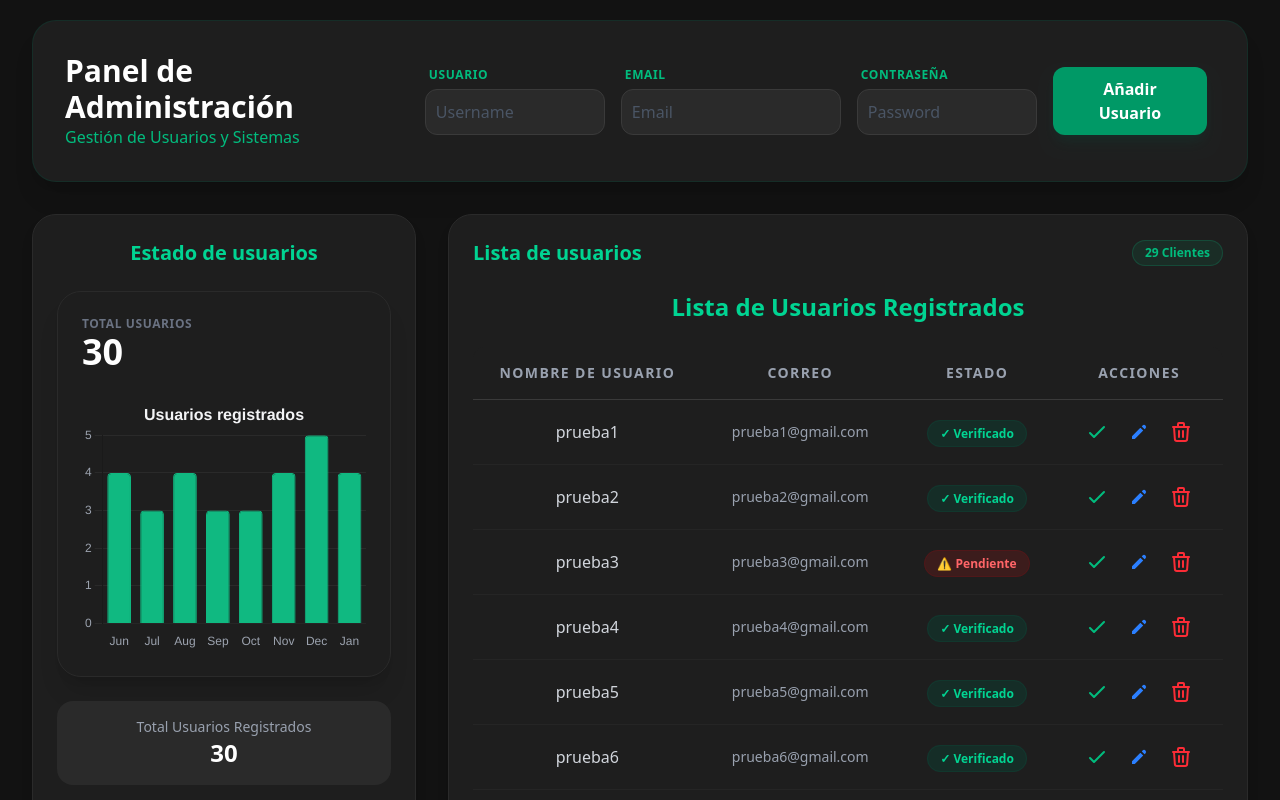
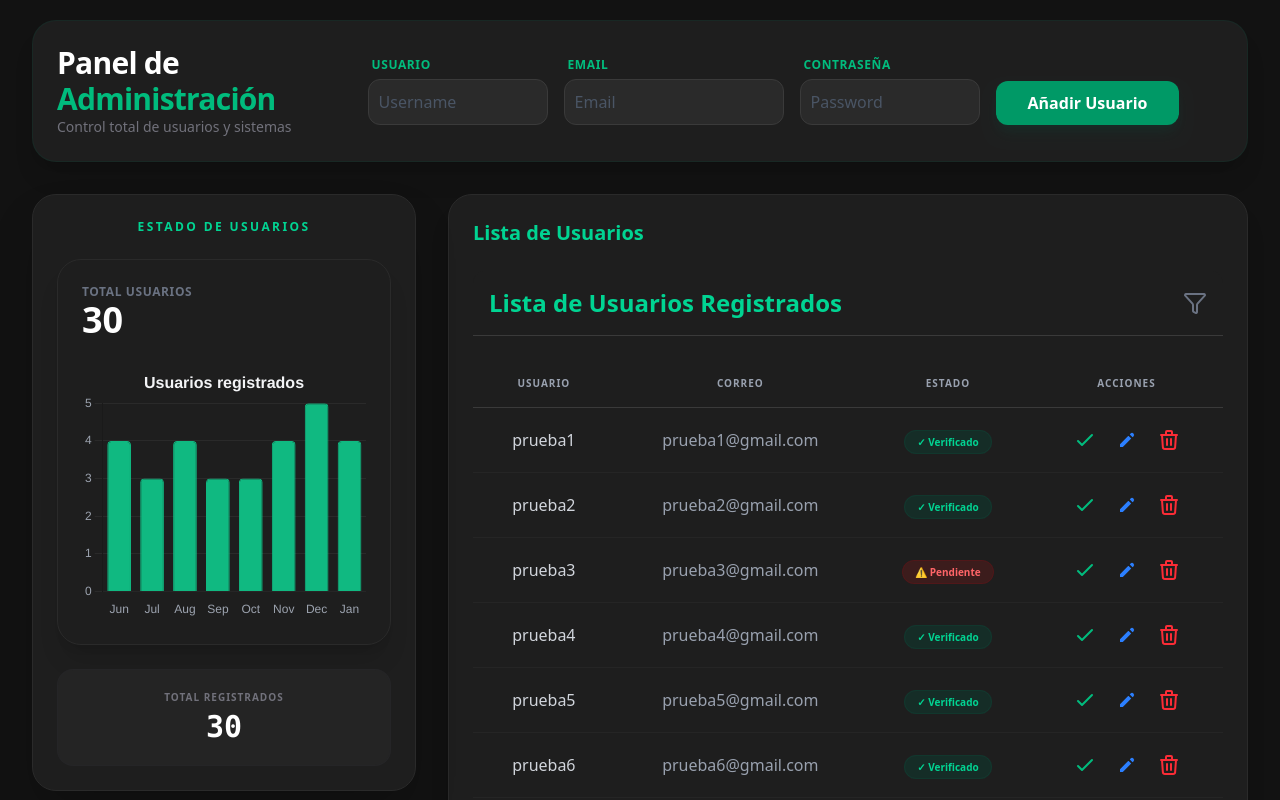
Before and after one commit to DoubleLiFFt/examen, a React (Vite) app: page /AdminView in a window 1280 px wide. Shown: the part 140-940 px from the top of the page. Built offline with nearby package versions, Linux system fonts and the light colour scheme.

Commit message:
Cambios completos en la gráfica y AdminView

```diff
--- a/src/Components/Admin/FiltrosUsuarios.tsx
+++ b/src/Components/Admin/FiltrosUsuarios.tsx
@@ -7,7 +7,7 @@ interface PropsFiltro {
 export default function FiltroUsuarios({ alFiltrar }: PropsFiltro) {
     const [rolSeleccionado, setRolSeleccionado] = useState("-1");
 
-    const roles = ["Administrador", "Usuario", "Auditor"];
+    const roles = ["Administrador", "Usuario"];
 
     return (
         <div className="mb-6 px-4">
--- a/src/Components/Admin/TableUserAdmin.tsx
+++ b/src/Components/Admin/TableUserAdmin.tsx
@@ -1,44 +1,63 @@
 import { usersAccounts } from "../types/Users";
+import { Funnel } from "lucide-react";
+import GestionUsuarios from "./GestionUsuarios.tsx";
 
-export default function TableUsersAdmin() {
+interface tableAdmin {
+    menuAbierto: boolean,
+    setMenuAbierto: (valor: boolean) => void
+}
+
+export default function TableUsersAdmin({ menuAbierto, setMenuAbierto }: tableAdmin) {
+
+    function handleClick() {
+        setMenuAbierto(!menuAbierto);
+    }
+
     return (
         <div className="flex flex-col gap-6 w-full h-full">
-            <h1 className="text-xl md:text-2xl font-bold text-center text-emerald-400">
-                Lista de Usuarios Registrados
+            {/* Cabecera de la tabla con el Funnel siempre visible */}
+            <div className="flex justify-between items-center bg-[#1e1e1e] p-4 rounded-t-xl border-b border-[#3a3a3a]">
+                <h1 className="text-xl md:text-2xl font-bold text-emerald-400">
+                    {menuAbierto ? "Gestión Avanzada" : "Lista de Usuarios Registrados"}
                 </h1>
-            <div className="w-full overflow-x-auto rounded-xl">
-                <table className="w-full text-left border-collapse bg-[#1e1e1e]">
+                <Funnel
+                    onClick={handleClick}
+                    className={`cursor-pointer transition-all duration-300 ${
+                        menuAbierto ? 'text-emerald-500 scale-110' : 'text-gray-500 hover:text-emerald-400'
+                    }`}
+                    size={24}
+                />
+            </div>
+
+            <div className="w-full">
+                {menuAbierto ? (
+                    <div className="animate-in fade-in zoom-in duration-300">
+                        <GestionUsuarios />
+                    </div>
+                ) : (
+                    <div className="overflow-x-auto rounded-b-xl bg-[#1e1e1e] animate-in fade-in duration-300">
+                        <table className="w-full text-left border-collapse">
                             <thead>
-                    <tr className="border-b border-[#3a3a3a] text-gray-400 text-xs md:text-sm uppercase tracking-widest">
-                        <th className="px-4 md:px-6 py-4 font-semibold text-center">Nombre de Usuario</th>
-                        <th className="px-4 md:px-6 py-4 font-semibold text-center hidden sm:table-cell">Correo</th>
-                        <th className="px-4 md:px-6 py-4 font-semibold text-center">Estado</th>
-                        <th className="px-4 md:px-6 py-4 font-semibold text-center">Acciones</th>
+                            <tr className="text-gray-400 text-[10px] uppercase tracking-widest font-bold border-b border-[#3a3a3a]">
+                                <th className="px-6 py-4 text-center">Usuario</th>
+                                <th className="px-6 py-4 hidden sm:table-cell text-center">Correo</th>
+                                <th className="px-6 py-4 text-center">Estado</th>
+                                <th className="px-6 py-4 text-center">Acciones</th>
                             </tr>
                             </thead>
                             <tbody className="text-gray-300">
-                    {usersAccounts.map((Users) => (
-                        <tr
-                            key={Users.id}
-                            className="border-b border-[#252525] hover:bg-[#252525]/50 transition-colors group"
-                        >
-                            <td className="px-4 md:px-6 py-4 text-center font-medium">
-                                <span className="text-sm md:text-base block">{Users.username}</span>
-                                <span className="text-[10px] text-gray-500 sm:hidden block mt-1">{Users.email}</span>
-                            </td>
-                            <td className="px-4 md:px-6 py-4 text-center text-gray-400 hidden sm:table-cell text-sm">
-                                {Users.email}
-                            </td>
-                            <td className="px-4 md:px-6 py-4 text-center">
-                                {Users.emailVerified ? (
-                                    <span className="bg-emerald-900/30 text-emerald-400 px-2 md:px-3 py-1 rounded-full text-[10px] md:text-xs font-bold border border-emerald-800/20 whitespace-nowrap">
-                                            ✓ Verificado
+                            {usersAccounts.map((user) => (
+                                <tr key={user.id} className="border-b border-[#252525] hover:bg-[#252525]/50 transition-colors">
+                                    <td className="px-6 py-4 text-center font-medium">{user.username}</td>
+                                    <td className="px-6 py-4 hidden sm:table-cell text-center text-gray-400">{user.email}</td>
+                                    <td className="px-6 py-4 text-center">
+                                            <span className={`px-3 py-1 rounded-full text-[10px] font-bold border ${
+                                                user.emailVerified
+                                                    ? "bg-emerald-900/30 text-emerald-400 border-emerald-800/20"
+                                                    : "bg-red-900/30 text-red-400 border-red-800/20"
+                                            }`}>
+                                                {user.emailVerified ? "✓ Verificado" : "⚠ Pendiente"}
                                             </span>
-                                ) : (
-                                    <span className="bg-red-900/30 text-red-400 px-2 md:px-3 py-1 rounded-full text-[10px] md:text-xs font-bold border border-red-800/20 whitespace-nowrap">
-                                            ⚠ Pendiente
-                                        </span>
-                                )}
                                     </td>
                                     <td className="px-4 md:px-6 py-4">
                                         <div className="flex justify-center items-center gap-2 md:gap-3">
@@ -64,6 +83,8 @@ export default function TableUsersAdmin() {
                             </tbody>
                         </table>
                     </div>
+                )}
+            </div>
         </div>
     );
 }
--- a/src/Components/types/RolUsers.ts
+++ b/src/Components/types/RolUsers.ts
@@ -2,59 +2,54 @@ export type RolUsers = {
     username: string;
     email: string;
     rol: string;
-
 };
 
 export const usersAccounts: RolUsers[] = [
-    // MES 1: JUNIO 2025
-    { username: "prueba1", email: "prueba1@gmail.com", rol: "Usuario" },
-    { username: "prueba2", email: "prueba2@gmail.com", rol: "Usuario" },
-    { username: "prueba3", email: "prueba3@gmail.com", rol: "Usuario" },
-    { username: "prueba4", email: "prueba4@gmail.com", rol: "Usuario" },
+    // JUNIO 2025
+    { email: "prueba1@gmail.com", username: "prueba1", rol: "Usuario" },
+    { email: "prueba2@gmail.com", username: "prueba2", rol: "Usuario" },
+    { email: "prueba3@gmail.com", username: "prueba3", rol: "Usuario" },
+    { email: "prueba4@gmail.com", username: "prueba4", rol: "Usuario" },
 
-    // MES 2: JULIO 2025
-    { username: "prueba5", email: "prueba5@gmail.com", rol: "Usuario" },
-    { username: "prueba6", email: "prueba6@gmail.com", rol: "Usuario" },
-    { username: "prueba7", email: "prueba7@gmail.com", rol: "Usuario" },
-    { username: "prueba8", email: "prueba8@gmail.com", rol: "Usuario" },
+    // JULIO 2025
+    { email: "prueba5@gmail.com", username: "prueba5", rol: "Usuario" },
+    { email: "prueba6@gmail.com", username: "prueba6", rol: "Usuario" },
+    { email: "prueba7@gmail.com", username: "prueba7", rol: "Usuario" },
 
-    // MES 3: AGOSTO 2025
-    { username: "prueba9", email: "prueba9@gmail.com", rol: "Usuario" },
-    { username: "prueba10", email: "prueba10@gmail.com", rol: "Usuario" },
-    { username: "prueba11", email: "prueba11@gmail.com", rol: "Usuario" },
-    { username: "prueba12", email: "prueba12@gmail.com", rol: "Usuario" },
+    // AGOSTO 2025
+    { email: "prueba8@gmail.com", username: "prueba8", rol: "Usuario" },
+    { email: "prueba9@gmail.com", username: "prueba9", rol: "Usuario" },
+    { email: "prueba10@gmail.com", username: "prueba10", rol: "Usuario" },
+    { email: "prueba11@gmail.com", username: "prueba11", rol: "Usuario" },
 
-    // MES 4: SEPTIEMBRE 2025
-    { username: "prueba13", email: "prueba13@gmail.com", rol: "Usuario" },
-    { username: "prueba14", email: "prueba14@gmail.com", rol: "Usuario" },
-    { username: "prueba15", email: "prueba15@gmail.com", rol: "Usuario" },
-    { username: "prueba16", email: "prueba16@gmail.com", rol: "Usuario" },
+    // SEPTIEMBRE 2025
+    { email: "prueba12@gmail.com", username: "prueba12", rol: "Usuario" },
+    { email: "prueba13@gmail.com", username: "prueba13", rol: "Usuario" },
+    { email: "prueba14@gmail.com", username: "prueba14", rol: "Usuario" },
 
-    // MES 5: OCTUBRE 2025
-    { username: "prueba17", email: "prueba17@gmail.com", rol: "Usuario" },
-    { username: "prueba18", email: "prueba18@gmail.com", rol: "Usuario" },
-    { username: "prueba19", email: "prueba19@gmail.com", rol: "Usuario" },
-    { username: "prueba20", email: "prueba20@gmail.com", rol: "Usuario" },
+    // OCTUBRE 2025
+    { email: "prueba15@gmail.com", username: "prueba15", rol: "Usuario" },
+    { email: "prueba16@gmail.com", username: "prueba16", rol: "Usuario" },
+    { email: "prueba17@gmail.com", username: "prueba17", rol: "Usuario" },
 
-    // MES 6: NOVIEMBRE 2025
-    { username: "prueba21", email: "prueba21@gmail.com", rol: "Usuario" },
-    { username: "prueba22", email: "prueba22@gmail.com", rol: "Usuario" },
-    { username: "prueba23", email: "prueba23@gmail.com", rol: "Usuario" },
-    { username: "prueba24", email: "prueba24@gmail.com", rol: "Usuario" },
+    // NOVIEMBRE 2025
+    { email: "prueba18@gmail.com", username: "prueba18", rol: "Usuario" },
+    { email: "prueba19@gmail.com", username: "prueba19", rol: "Usuario" },
+    { email: "prueba20@gmail.com", username: "prueba20", rol: "Usuario" },
+    { email: "prueba21@gmail.com", username: "prueba21", rol: "Usuario" },
 
-    // MES 7: DICIEMBRE 2025
-    { username: "prueba25", email: "prueba25@gmail.com", rol: "Usuario" },
-    { username: "prueba26", email: "prueba26@gmail.com", rol: "Usuario" },
-    { username: "prueba27", email: "prueba27@gmail.com", rol: "Usuario" },
-    { username: "prueba28", email: "prueba28@gmail.com", rol: "Usuario" },
+    // DICIEMBRE 2025
+    { email: "prueba22@gmail.com", username: "prueba22", rol: "Usuario" },
+    { email: "prueba23@gmail.com", username: "prueba23", rol: "Usuario" },
+    { email: "prueba24@gmail.com", username: "prueba24", rol: "Usuario" },
+    { email: "prueba25@gmail.com", username: "prueba25", rol: "Usuario" },
+    { email: "prueba26@gmail.com", username: "prueba26", rol: "Usuario" },
 
-    // MES 8: ENERO 2026
-    { username: "prueba29", email: "prueba29@gmail.com", rol: "Usuario" },
+    // ENERO 2026
+    { email: "prueba27@gmail.com", username: "prueba27", rol: "Usuario" },
+    { email: "prueba28@gmail.com", username: "prueba28", rol: "Usuario" },
+    { email: "prueba29@gmail.com", username: "prueba29", rol: "Usuario" },
 
-    // AUDITOR
-    { username: "auditor", email: "auditor@gmail.com", rol: "Auditor" },
-
-    // EL ÚNICO ADMINISTRADOR
-    { username: "admin", email: "admin@gmail.com", rol: "Administrador" },
-
+    // ADMINISTRADOR
+    { email: "admin@gmail.com", username: "admin", rol: "Administrador" }
 ];
--- a/src/pages/Admin/AdminView.tsx
+++ b/src/pages/Admin/AdminView.tsx
@@ -3,65 +3,71 @@ import CreateUserAdmin from "../../Components/Admin/CreateUserAdmin";
 import GraphicAdmin from "../../Components/Admin/GraphicAdmin.tsx";
 import HistorialAccesos from "../../Components/Admin/HistorialAccesos.tsx";
 import GestionUsuarios from "../../Components/Admin/GestionUsuarios.tsx";
+import { useState } from "react";
 
 function AdminView() {
+  const [isFiltering, setIsFiltering] = useState(false);
+
   return (
-    <div className="min-h-screen bg-[#121212] text-gray-200 p-3 sm:p-4 md:p-8">
+      <div className="min-h-screen bg-[#121212] text-gray-200 p-3 sm:p-4 md:p-8 font-sans">
         <div className="max-w-7xl mx-auto space-y-6 sm:space-y-8">
-        <header className="flex flex-col md:flex-row justify-between items-center bg-[#1e1e1e] p-5 sm:p-6 md:p-8 rounded-3xl shadow-xl border border-emerald-900/30">
-          <div className="mb-4 sm:mb-6 md:mb-0 text-center md:text-left">
-            <h1 className="text-2xl sm:text-3xl font-bold text-white">
-              Panel de Administración
+
+          {/* Header - Se mantiene estático */}
+          <header className="flex flex-col md:flex-row justify-between items-center bg-[#1e1e1e] p-6 rounded-3xl shadow-xl border border-emerald-900/20">
+            <div className="text-center md:text-left">
+              <h1 className="text-2xl sm:text-3xl font-bold text-white tracking-tight">
+                Panel de <span className="text-emerald-500">Administración</span>
               </h1>
-            <p className="text-emerald-500 font-medium">
-              Gestión de Usuarios y Sistemas
-            </p>
+              <p className="text-zinc-500 text-sm">Control total de usuarios y sistemas</p>
             </div>
-
-          <div className="w-full md:w-auto flex justify-center md:justify-end">
             <CreateUserAdmin />
-          </div>
           </header>
 
-        <div className="grid grid-cols-1 xl:grid-cols-3 gap-6 sm:gap-8">
-          <section className="xl:col-span-1 bg-[#1e1e1e] p-4 sm:p-6 rounded-3xl shadow-lg border border-[#2a2a2a] flex flex-col items-center">
-            <h2 className="text-lg sm:text-xl font-semibold mb-4 sm:mb-6 text-emerald-400 text-center">
-              Estado de usuarios
+          <div className="grid grid-cols-1 xl:grid-cols-3 gap-8 items-start">
+
+            {/* SECCIÓN GRÁFICA: Comportamiento Sticky (Persistente) */}
+            {!isFiltering && (
+                <aside className="xl:col-span-1 sticky top-8 animate-in fade-in slide-in-from-left-4 duration-500">
+                  <section className="bg-[#1e1e1e] p-6 rounded-3xl shadow-2xl border border-[#2a2a2a] flex flex-col items-center">
+                    <h2 className="text-xs font-bold mb-6 text-emerald-400 uppercase tracking-[0.2em]">
+                      Estado de Usuarios
                     </h2>
 
-            <div className="w-full max-w-[320px] sm:max-w-none aspect-square flex items-center justify-center">
+                    <div className="w-full aspect-square flex items-center justify-center">
                       <GraphicAdmin />
                     </div>
 
-            <div className="mt-4 sm:mt-6 p-4 bg-[#2a2a2a] rounded-2xl w-full text-center">
-              <p className="text-sm text-gray-400">Total Usuarios Registrados</p>
-              <p className="text-2xl font-bold text-white">30</p>
+                    <div className="mt-6 p-5 bg-[#242424] rounded-2xl w-full text-center border border-zinc-800/50">
+                      <p className="text-[10px] text-zinc-500 uppercase font-bold tracking-widest mb-1">
+                        Total Registrados
+                      </p>
+                      <p className="text-3xl font-bold text-white font-mono">30</p>
                     </div>
                   </section>
+                </aside>
+            )}
 
-          <section className="xl:col-span-2 bg-[#1e1e1e] p-4 sm:p-6 rounded-3xl shadow-lg border border-[#2a2a2a] overflow-hidden">
-            <div className="flex flex-col gap-3 sm:flex-row sm:justify-between sm:items-center mb-4 sm:mb-6">
-              <h2 className="text-lg sm:text-xl font-semibold text-emerald-400">
-                Lista de usuarios
-              </h2>
-
-              <span className="w-fit mx-auto sm:mx-0 bg-emerald-500/10 text-emerald-500 px-3 py-1 rounded-full text-xs font-bold border border-emerald-500/20">
-                29 Clientes
+            {/* SECCIÓN TABLA: Se expande si isFiltering es true */}
+            <section className={`transition-all duration-700 ease-in-out bg-[#1e1e1e] p-5 sm:p-6 rounded-3xl shadow-xl border border-[#2a2a2a] ${
+                isFiltering ? "xl:col-span-3" : "xl:col-span-2"
+            }`}>
+              <div className="flex justify-between items-center mb-6">
+                <h2 className="text-xl font-semibold text-emerald-400">Lista de Usuarios</h2>
+                {isFiltering && (
+                    <span className="text-[10px] bg-emerald-500/10 text-emerald-500 px-3 py-1 rounded-full border border-emerald-500/20 font-bold uppercase tracking-widest">
+                  Filtros activos
                 </span>
+                )}
               </div>
 
-            <div className="-mx-4 sm:mx-0 overflow-x-auto">
-              <div className="min-w-[700px] px-4 sm:px-0">
-                <TableUsersAdmin />
-              </div>
+              <div className="overflow-x-auto">
+                <TableUsersAdmin menuAbierto={isFiltering} setMenuAbierto={setIsFiltering} />
               </div>
             </section>
           </div>
+          <div className="pt-4">
+            <HistorialAccesos />
           </div>
-
-      <div className="mt-6 sm:mt-8 space-y-6 sm:space-y-8">
-        <GestionUsuarios />
-        <HistorialAccesos />
         </div>
       </div>
   );
```
Lines whose indentation alone changed are shown as unchanged.
